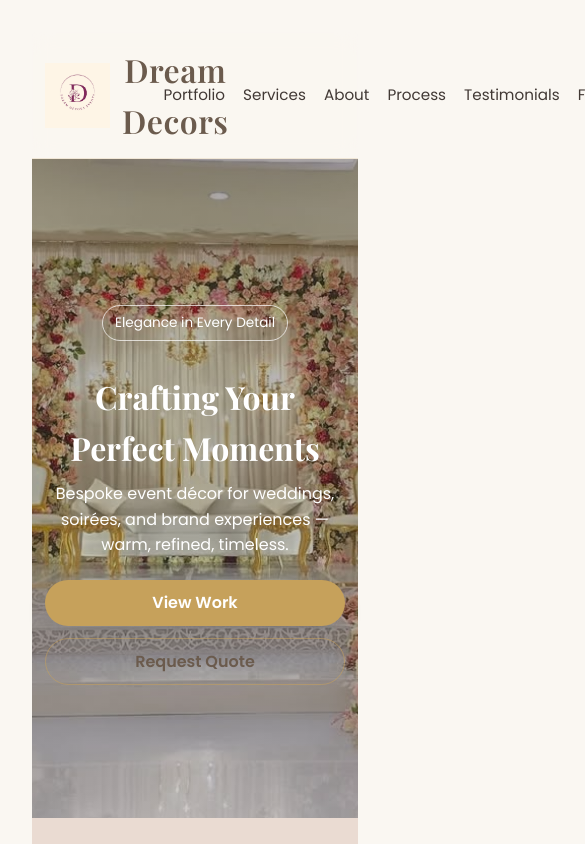
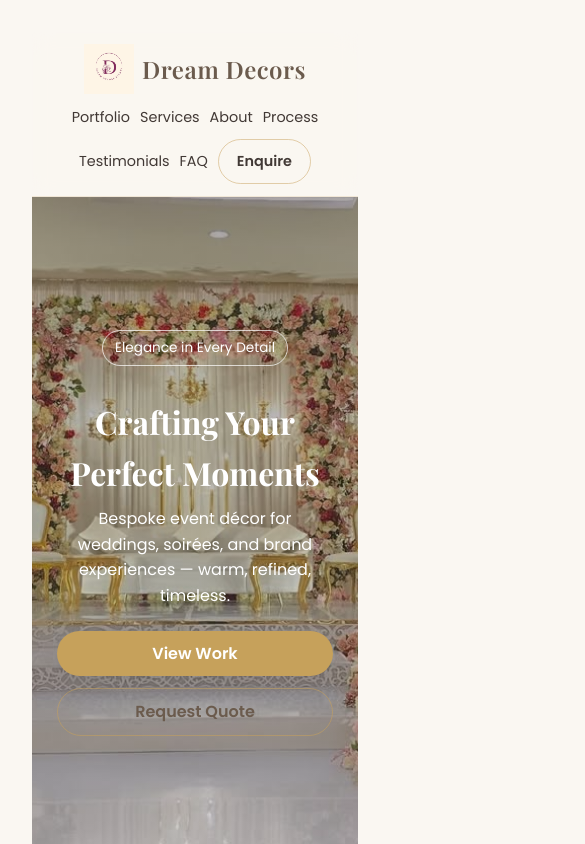
Before and after one commit to Abner-source/Dream-decors, a React (Vite) app: page / in a window 390 px wide. Shown: the top 844 px of the page, 585 px wide, since content can reach past the window. Built offline with nearby package versions, Linux system fonts and the light colour scheme.

Commit message:
Fix mobile nav section

```diff
--- a/src/index.css
+++ b/src/index.css
@@ -294,3 +294,38 @@ html {scroll-behavior: smooth}
   .hero-ctas{flex-direction:column;gap:12px}
 }
 @media (max-width: 720px){ .footer-inner{flex-direction:column;text-align:center} }
+/* ===== Header Mobile Fix ===== */
+@media (max-width: 720px) {
+  .header-inner {
+    flex-direction: column;      /* stack logo and nav vertically */
+    align-items: center;
+    gap: 12px;
+  }
+
+  .brand {
+    gap: 8px;                    /* smaller gap for stacked layout */
+  }
+
+  .brand-logo {
+    height: 50px;                /* shrink logo for mobile */
+  }
+
+  .brand-name {
+    font-size: 1.5rem;           /* smaller brand name */
+    text-align: center;
+  }
+
+  .nav {
+    flex-wrap: wrap;              /* wrap links to next line if needed */
+    justify-content: center;
+    gap: 10px;
+  }
+
+  .nav a {
+    font-size: 0.9rem;           /* slightly smaller nav text */
+  }
+
+  .hero-inner {
+    padding: 0 12px;             /* avoid text overflow on small screens */
+  }
+}
```
